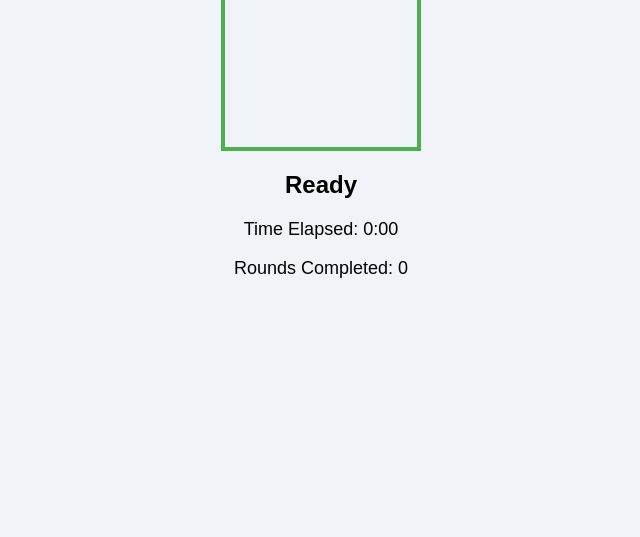
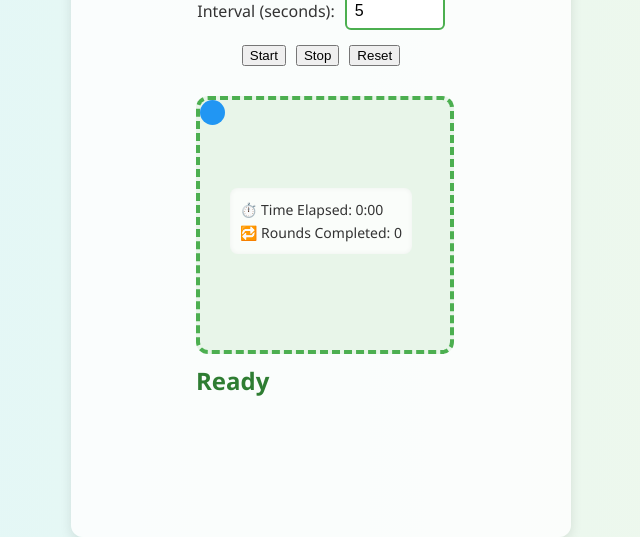
Before and after one commit to rupesh2909/box-breathing-timer, a plain HTML site: page index.html in a window 1280 px wide. Shown: the part 263-800 px from the top of the page, without its empty margins (319-959 px from the left). Drawn offline with Linux system fonts and the light colour scheme.

Commit message:
Enhanced UI

```diff
--- a/index.html
+++ b/index.html
@@ -9,7 +9,7 @@
 </head>
 <body>
   <div class="container">
-    <h1>Box Breathing Timer</h1>
+    <h1>🧘 Box Breathing Timer</h1>
 
 
   <div class="controls">
@@ -33,8 +33,10 @@
 
 
       <div id="stats" class="stats">
-        <p>Time Elapsed: <span id="elapsedTime">0:00</span></p>
-        <p>Rounds Completed: <span id="roundCount">0</span></p>
+
+        <p>⏱️ Time Elapsed: <span id="elapsedTime">0:00</span></p>
+        <p>🔁 Rounds Completed: <span id="roundCount">0</span></p>
+
       </div>
 
 
--- a/style.css
+++ b/style.css
@@ -1,80 +1,188 @@
-body {
-  font-family: Arial, sans-serif;
-  text-align: center;
-  background-color: #f0f4f8;
+/* Reset and base styles */
+html, body {
   margin: 0;
-  padding: 10px;
+  padding: 0;
+  height: 100%;
   box-sizing: border-box;
-  overflow-x: hidden;
-  overflow-y: auto;
+  overflow: hidden; /* Prevent vertical scroll */
 }
 
-.container {
-  max-width: 100%;
-  margin: auto;
-  padding: 10px;
+body {
+  font-family: 'Segoe UI', Roboto, sans-serif;
+  background: linear-gradient(to right, #e0f7fa, #f1f8e9);
+  display: flex;
+  justify-content: center;
+  align-items: center;
+  color: #333;
 }
 
+/* Container */
+
+.container {
+  position: relative; /* Needed for absolute positioning of stats */
+  width: 100%;
+  max-width: 500px;
+  height: 100vh;
+  padding: 20px;
+  box-sizing: border-box;
+  overflow: hidden;
+  display: flex;
+  flex-direction: column;
+  justify-content: center;
+  align-items: center;
+  background-color: #ffffffcc;
+  border-radius: 12px;
+  box-shadow: 0 4px 12px rgba(0, 0, 0, 0.1);
+}
+
+
+/* Header */
+h1 {
+  font-size: 2rem;
+  margin-bottom: 10px;
+  color: #2e7d32;
+}
+
+/* Controls */
 .controls {
   display: flex;
   flex-direction: column;
   align-items: center;
-  gap: 10px;
+  gap: 15px;
   margin-bottom: 20px;
 }
 
-.control-group,
-.button-group {
+.control-group {
   display: flex;
-  flex-wrap: wrap;
-  justify-content: center;
+  align-items: center;
   gap: 10px;
 }
 
 input[type="number"] {
-  width: 100px;
-  padding: 10px;
+  width: 80px;
+  padding: 8px;
   font-size: 16px;
+  border: 2px solid #4caf50;
+  border-radius: 6px;
+  outline: none;
 }
 
-button {
-  padding: 10px 16px;
-  font-size: 16px;
-  min-width: 100px;
+.button-group {
+  display: flex;
+  gap: 10px;
+  flex-wrap: wrap;
+  justify-content: center;
 }
 
+.btn {
+  padding: 10px 20px;
+  font-size: 16px;
+  border: none;
+  border-radius: 6px;
+  cursor: pointer;
+  transition: background-color 0.3s, transform 0.2s;
+}
+
+.btn:hover {
+  transform: scale(1.05);
+}
+
+.primary {
+  background-color: #4caf50;
+  color: white;
+}
+
+.secondary {
+  background-color: #2196f3;
+  color: white;
+}
+
+.danger {
+  background-color: #f44336;
+  color: white;
+}
+
+/* Breathing square */
 .square-container {
-  width: 100vw;               /* Responsive width */
-  aspect-ratio: 1 / 1;       /* Ensures square shape */
-  margin: 10px auto;         /* Horizontally center */
+  width: 100%;
+  max-width: 250px;
+  aspect-ratio: 1 / 1;
+  margin: 10px auto;
   position: relative;
-  max-width: 200px;          /* Prevents it from being too large on desktop */
-  max-height: 200px;
 }
+
+
 
 .square {
   width: 100%;
   height: 100%;
-  border: 4px solid #4caf50;
+  border: 4px dashed #4caf50;
+  border-radius: 12px;
   position: relative;
-  box-sizing: border-box;
+  background-color: #e8f5e9;
 }
 
+
+
 .ball {
-  width: 7%;
-  height: 7%;
+  width: 10%;
+  height: 10%;
   background-color: #2196f3;
   border-radius: 50%;
   position: absolute;
+  transition: all 0.3s ease-in-out;
 }
 
+/* Phase label */
 .phase-label {
-  margin-top: 20px;
+  margin-top: 10px;
   font-size: clamp(18px, 5vw, 24px);
   font-weight: bold;
+  color: #2e7d32;
 }
 
+/* Stats */
+
+
+
+
+
 .stats {
-  margin-top: 20px;
-  font-size: 18px;
+  position: absolute;
+  top: 50%;
+  left: 50%;
+  transform: translate(-50%, -50%);
+  text-align: left;
+  font-size: 14px;
+  background-color: #ffffffcc;
+  padding: 8px 10px;
+  border-radius: 8px;
+  box-shadow: inset 0 0 5px rgba(0,0,0,0.05);
+  max-width: 220px; /* Increased from 150px */
+  white-space: nowrap; /* Prevent line wrapping */
 }
+
+
+
+
+
+
+
+
+.stats p {
+  margin: 4px 0;
+  font-size: 14px;
+}
+
+
+/* Responsive fallback for small screens */
+@media (max-height: 600px) {
+  body {
+    overflow-y: auto;
+  }
+
+  .container {
+    height: auto;
+    padding: 10px;
+  }
+}
```
